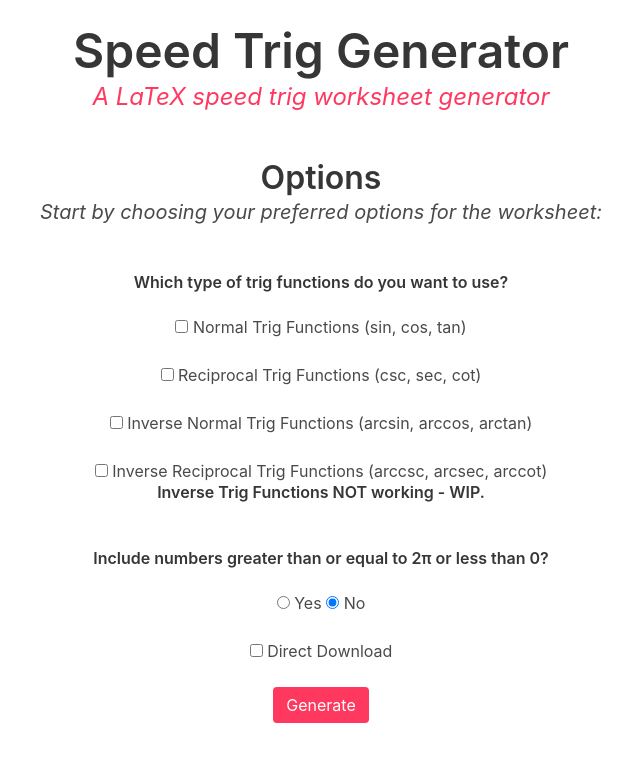
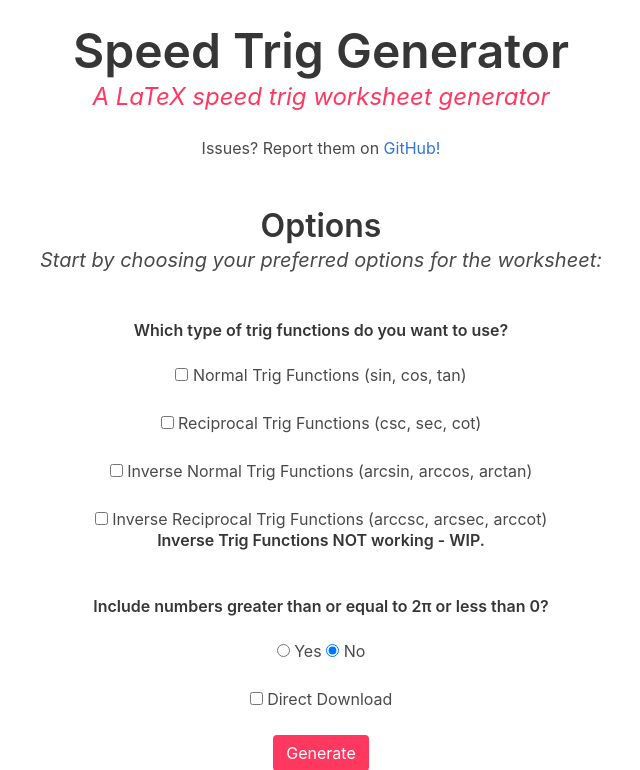
Before and after one commit to bryli/SpeedTrig, a Flask app: page / in a window 1280 px wide. Shown: the top 770 px of the page, without its empty margins (319-959 px from the left). Run offline with Flask 2, Linux system fonts and the light colour scheme; some libraries are stand-ins or nearby versions.

Commit message:
Fixed spacing in HTML file, added GitHub link. [ci skip]

```diff
--- a/templates/index.html
+++ b/templates/index.html
@@ -1,4 +1,5 @@
 <!DOCTYPE html>
+<!-- Written by Bryan Li and Gautom Das (Class of 2020)-->
 <html>
 <head>
 <meta charset="utf-8">
@@ -55,6 +56,7 @@
     <div class="container has-text-centered">
         <h1 class="title is-1">Speed Trig Generator</h1>
         <h3 class="subtitle is-4 is-italic is-danger" style="color: #FF3860;">A LaTeX speed trig worksheet generator</h3>
+        <p>Issues? Report them on <a href="https://github.com/bryli/SpeedTrig">GitHub!</a></p>
     </div>
     <div class="container has-text-centered">
         <form action="{{ url_for('generated') }}" method="post">
```
Lines whose indentation alone changed are shown as unchanged.
